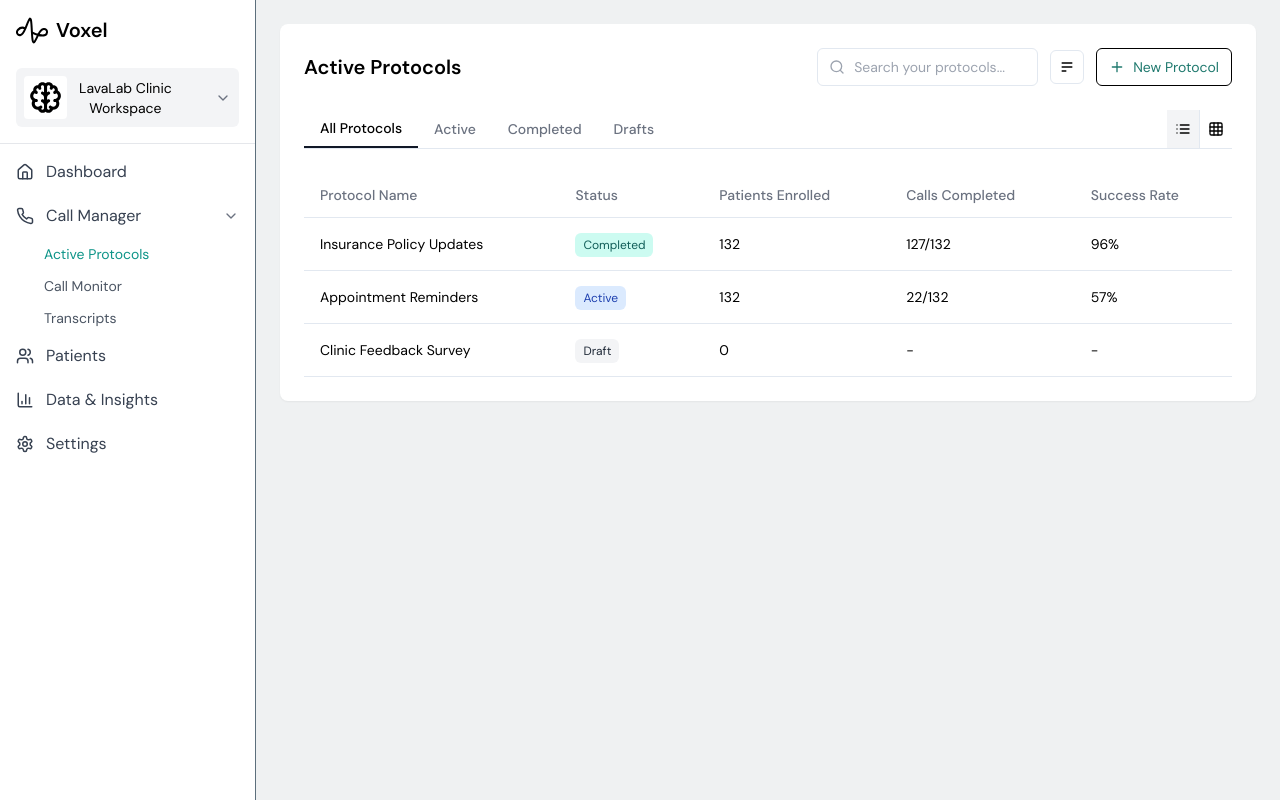
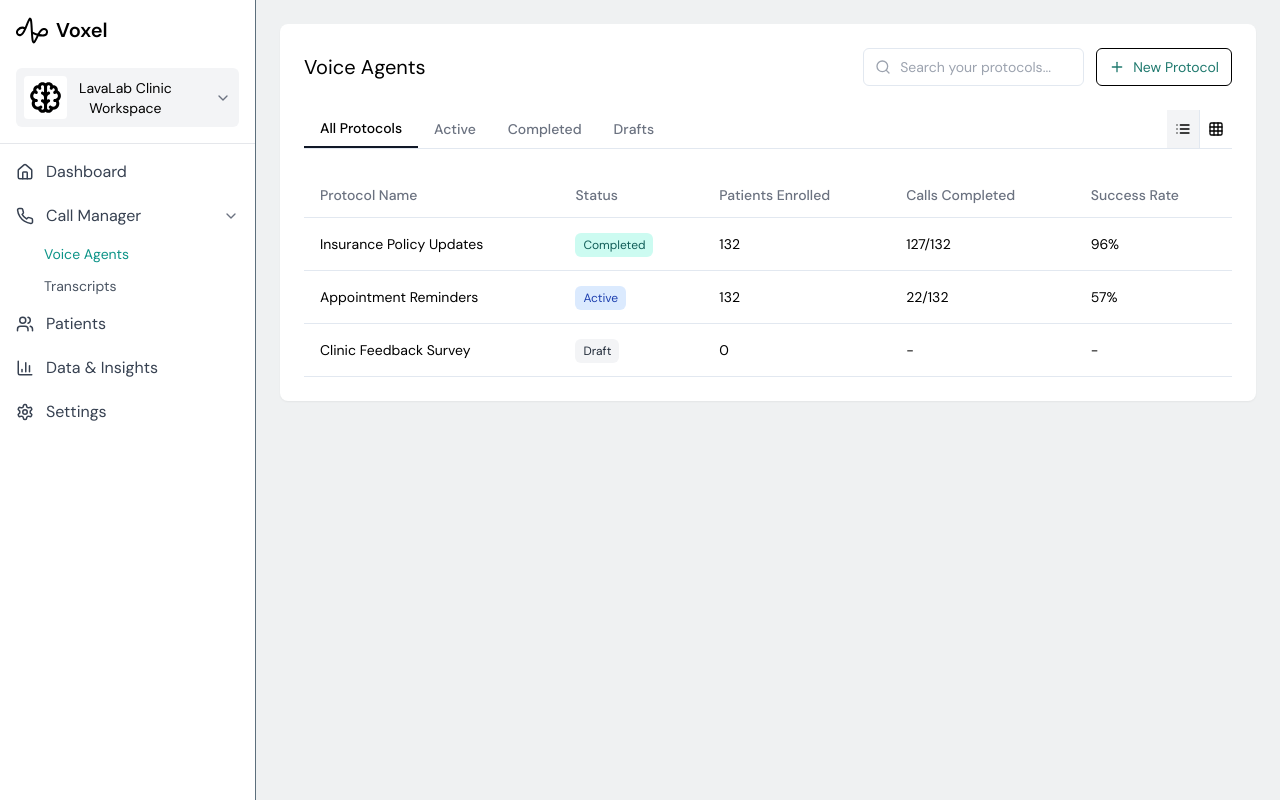
Before and after one commit to anishachitta/cadence_v3, a Next.js app in the folder cadence-v2/: page /active-protocols in a window 1280 px wide. Built offline with nearby package versions, Linux system fonts and the light colour scheme.

Commit message:
changed Active Protocol->Active Agents and sidebar

```diff
--- a/cadence-v2/app/active-protocols/page.tsx
+++ b/cadence-v2/app/active-protocols/page.tsx
@@ -182,7 +182,7 @@ export default function ActiveProtocols() {
       <div className="flex-1 overflow-auto p-6">
         <div className="bg-white rounded-lg shadow-sm p-6">
           <div className="flex justify-between items-center mb-6">
-            <h1 className="text-xl font-semibold">Active Protocols</h1>
+            <h1 className="text-xl font-regular">Voice Agents</h1>
             <div className="flex items-center gap-3">
               <div className="relative">
                 <Search
@@ -195,7 +195,7 @@ export default function ActiveProtocols() {
                   className="pl-9 pr-4 py-2 border rounded-md text-sm focus:outline-none focus:ring-1 focus:ring-primary text-gray-600 bg-white"
                 />
               </div>
-              <button className="p-2 border rounded-md">
+              {/* <button className="p-2 border rounded-md">
                 <svg
                   width="16"
                   height="16"
@@ -206,7 +206,7 @@ export default function ActiveProtocols() {
                 >
                   <path d="M4 6h16M4 12h16M4 18h7" />
                 </svg>
-              </button>
+              </button> */}
               <button
                 className="flex items-center gap-2 bg-white text-[#1F796E] border border-black px-3 py-2 rounded-md text-sm"
                 onClick={() => setShowModal(true)}
--- a/cadence-v2/components/sidebar.tsx
+++ b/cadence-v2/components/sidebar.tsx
@@ -58,9 +58,8 @@ export function Sidebar() {
                 href="/active-protocols"
                 className={`block py-1 ${pathname === "/active-protocols" ? "text-teal-600" : ""}`}
               >
-                Active Protocols
+                Voice Agents
               </Link>
-              <div className="py-1">Call Monitor</div>
               <div className="py-1">Transcripts</div>
             </div>
           </div>
```
